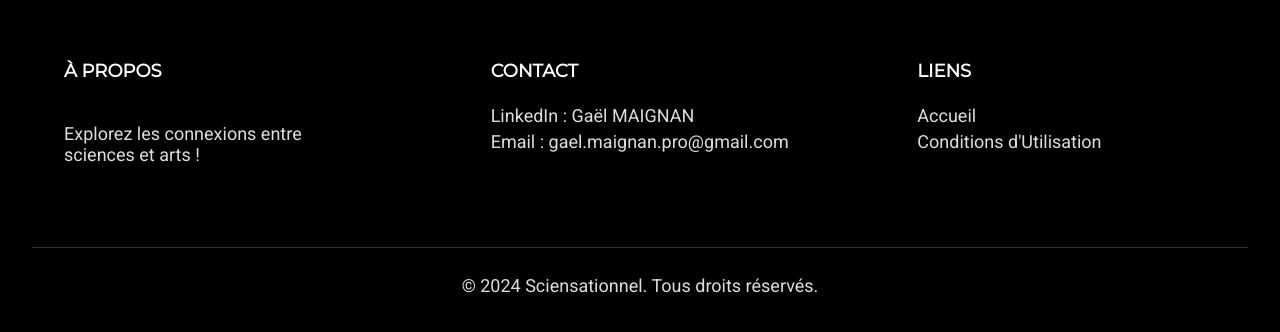
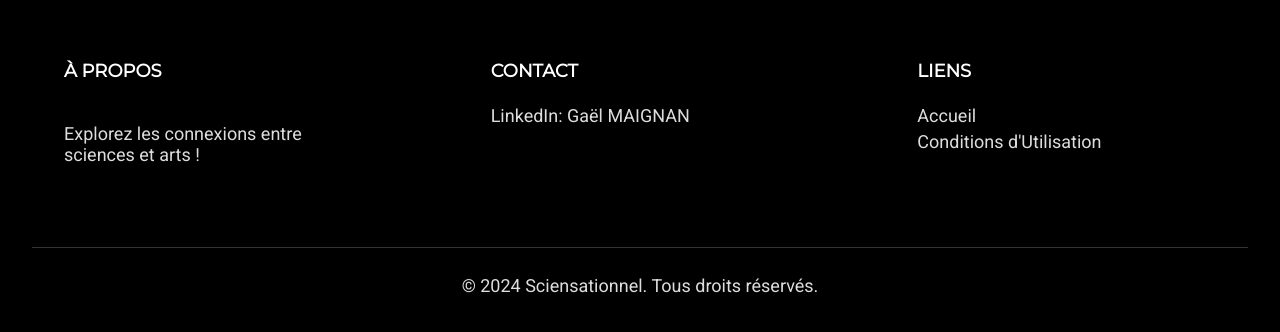
Before and after one commit to Sciensationnel/Sciensationnel, a plain HTML site: page index.html in a window 1280 px wide. Shown: the part 4612-4944 px from the top of the page. Drawn offline with nearby package versions, Linux system fonts and the light colour scheme.

Commit message:
Add files via upload

```diff
--- a/index.html
+++ b/index.html
@@ -124,8 +124,8 @@
                 <div class="footer-section contact">
                     <h3>CONTACT</h3>
                     <ul>
-                        <li><a href="https://www.linkedin.com/in/gael-maignan/">LinkedIn : Gaël MAIGNAN</a></li>
-                        <li><a href="mailto:gael.maignan.pro@gmail.com">Email : gael.maignan.pro@gmail.com</a></li>
+                        <li><a href="https://www.linkedin.com/in/gael-maignan/">LinkedIn: Gaël MAIGNAN</a></li>
+                        <li><a href="#" id="email-link"></a></li>
                     </ul>
                 </div>
                 <div class="footer-section links">
```
